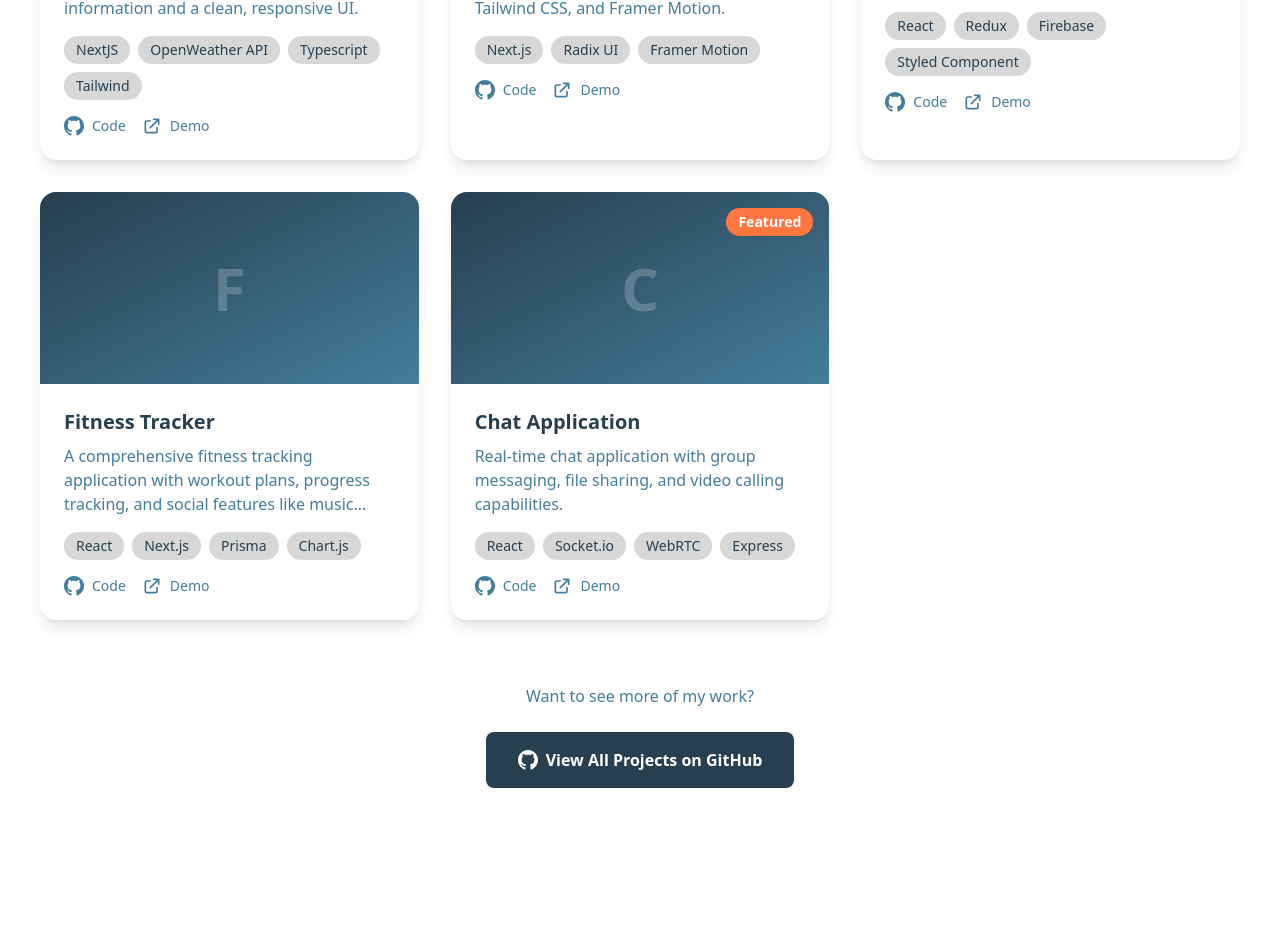
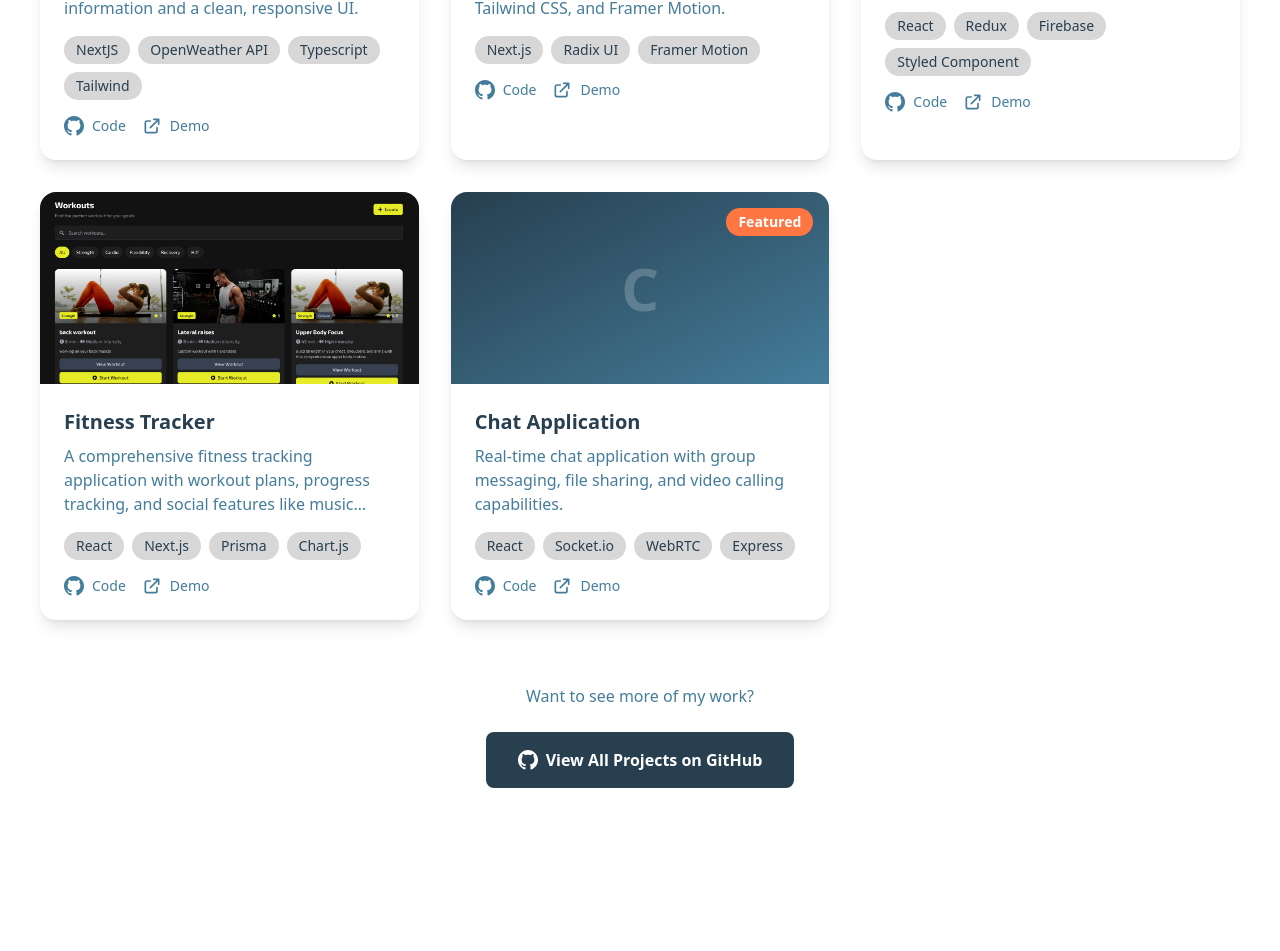
Before and after one commit to PCollinx/portfolio, a Next.js app: page / in a window 1280 px wide. Shown: the part 3713-4664 px from the top of the page. Built offline with nearby package versions, Linux system fonts and the light colour scheme.

Commit message:
updated the fitness app

```diff
--- a/components/sections/Projects.tsx
+++ b/components/sections/Projects.tsx
@@ -47,7 +47,7 @@
       title: "Fitness Tracker",
       description:
         "A comprehensive fitness tracking application with workout plans, progress tracking, and social features like music playlists.",
-      image: "/api/placeholder/600/400",
+      image: "/fitness.png",
       tech: ["React", "Next.js", "Prisma", "Chart.js"],
       category: "mobile",
       github: "https://github.com/PCollinx/fitness",
```
Also changed, not shown: public/fitness.png (added).
